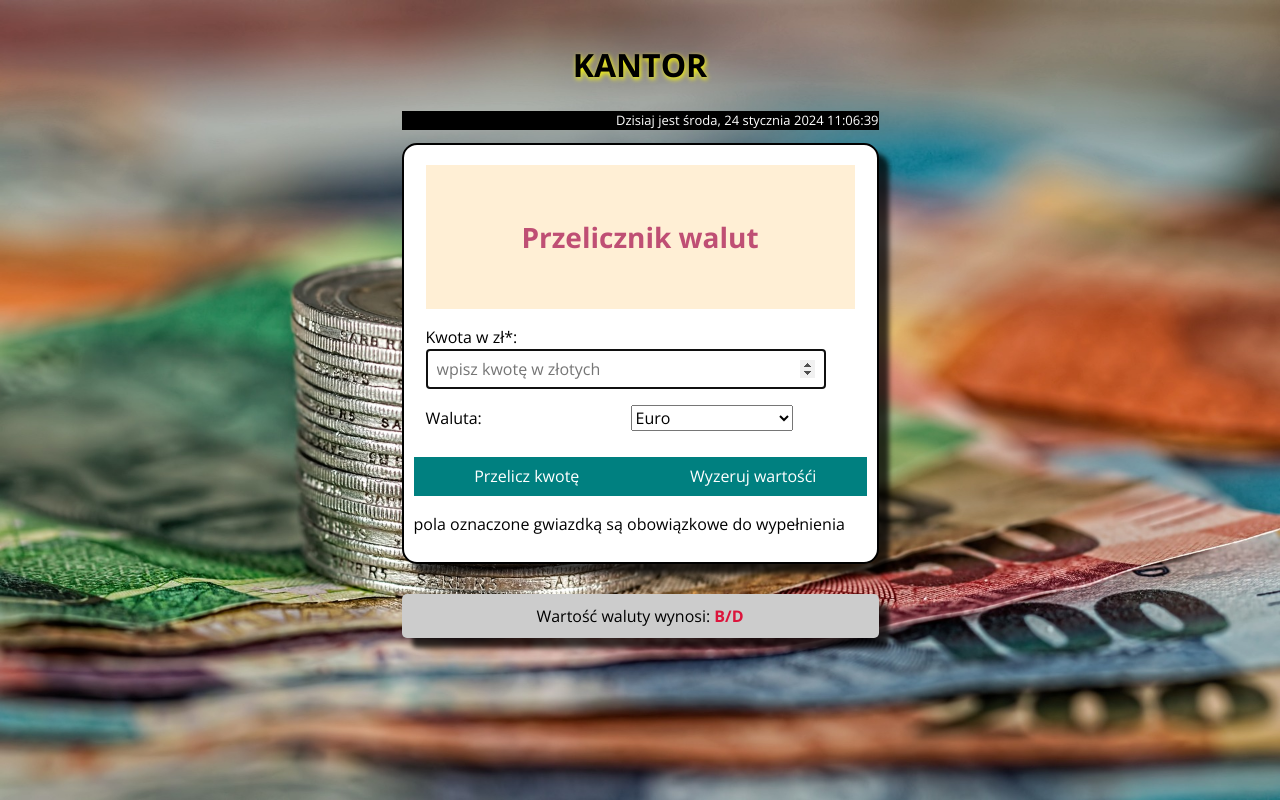
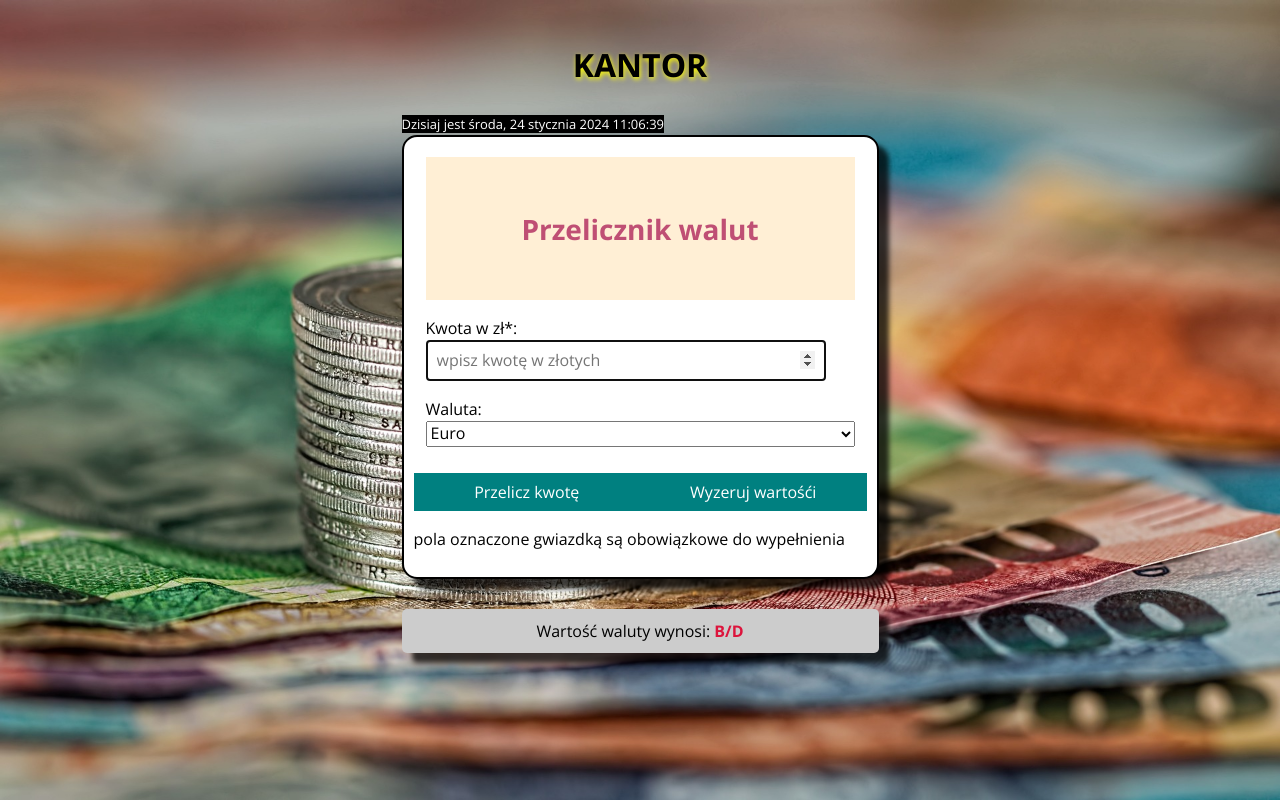
Before and after one commit to tomecky1/currency-converter-react, a React (Create React App) app: page / in a window 1280 px wide. Built offline with nearby package versions, Linux system fonts and the light colour scheme.

Commit message:
added styled component to Form

```diff
--- a/src/Form/index.js
+++ b/src/Form/index.js
@@ -50,6 +50,11 @@ const Amount = styled.input`
 const Fieldset = styled.fieldset`
   border: 0;
   padding: 10px;
+`;
+
+const Select = styled.select`
+  width: 100%;
+  display: block;
 `;
 
 function Form() {
@@ -118,12 +123,11 @@ function Form() {
         <p>
           <label>
             <Currency>Waluta:</Currency>
-
-            <select className="js-currency" name="currencySelector">
+            <Select className="js-currency" name="currencySelector">
               <option value="EUR">Euro</option>
               <option value="GBP">Funt brytyjski</option>
               <option value="USD">Dolar amerykański</option>
-            </select>
+            </Select>
           </label>
         </p>
       </Fieldset>
--- a/src/Time/index.js
+++ b/src/Time/index.js
@@ -1,6 +1,12 @@
-import "./style.css";
 import React from "react";
 import { useEffect, useState } from "react";
+import styled from "styled-components";
+
+const Clock = styled.time`
+  font-size: small;
+  color: #fff;
+  background-color: #000;
+`;
 
 function Time() {
   const [time, setTime] = useState(" ");
@@ -24,11 +30,11 @@ function Time() {
     return () => {
       clearInterval(intervalId);
     };
-  }, formattedDate);
+  }, [formattedDate]);
 
   return (
     <>
-      <p className="date">Dzisiaj jest {time}</p>
+      <Clock>Dzisiaj jest {time}</Clock>
     </>
   );
 }
--- a/src/Time/style.css
+++ /dev/null
@@ -1,6 +0,0 @@
-.date {
-  text-align: right;
-  font-size: small;
-  color: #fff;
-  background-color: #000;
-}
```
